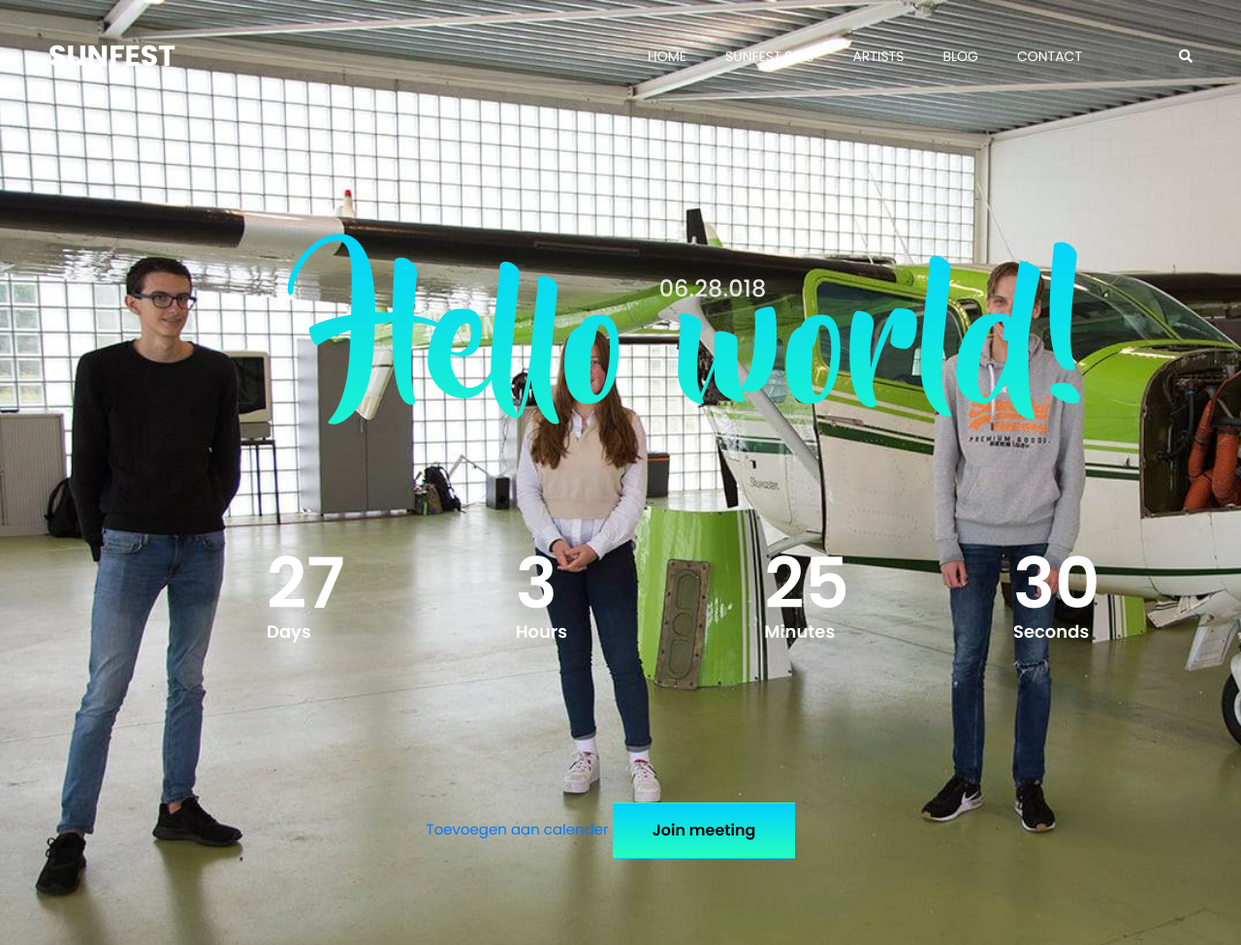
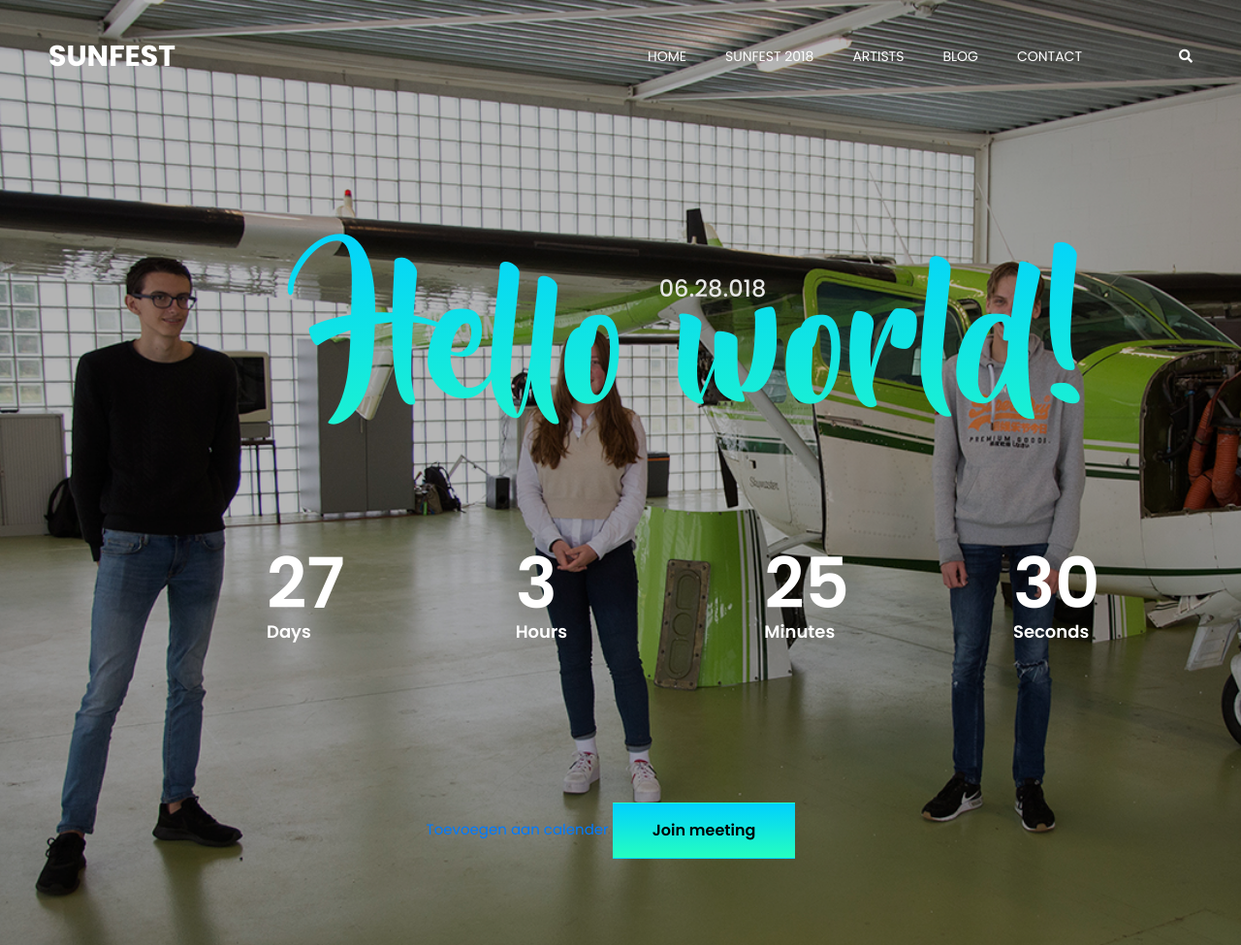
Before and after one commit to Scout-Online/event3, a PHP site: page / in a window 1280 px wide. Shown: the top 975 px of the page at 97% size. Run offline with PHP 8.4, Linux system fonts and the light colour scheme; some libraries are stand-ins or nearby versions.

Commit message:
Update style.css

```diff
--- a/style.css
+++ b/style.css
@@ -232,7 +232,7 @@ body {
 -----------------------------------------------------------*/
 .hero-content {
     padding: 220px 0;
-    background: url("cover2.jpg") no-repeat;
+    background: url("cover3.png") no-repeat;
     background-size: cover;
 }
 
```
